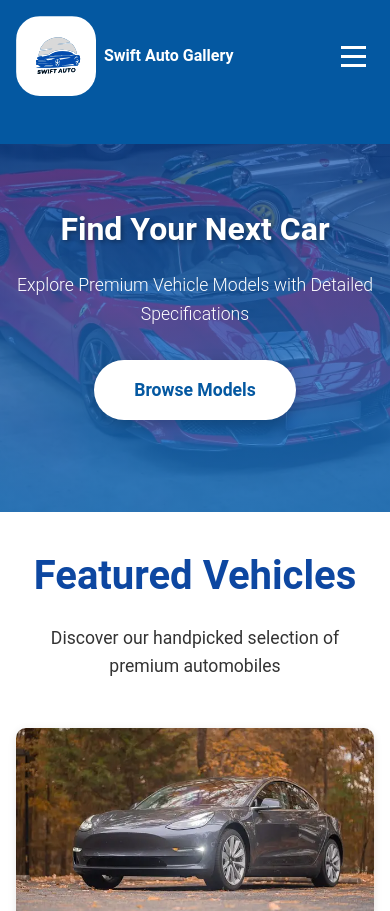
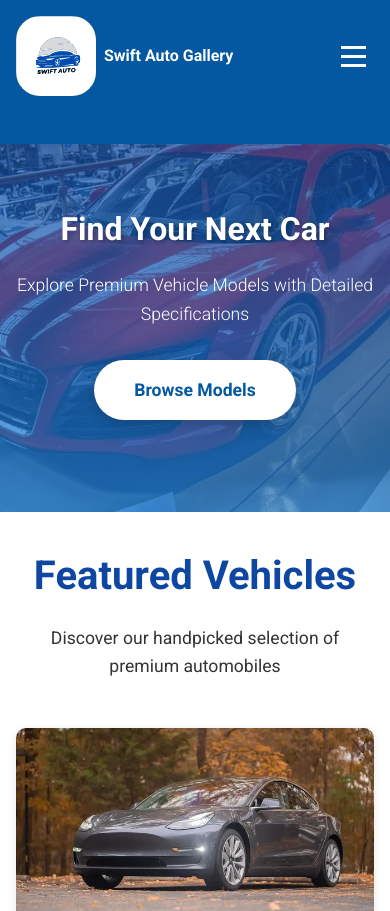
Before and after one commit to jessetusiime/wdd231, a plain HTML site: page final/index.html in a window 390 px wide. Shown: the top 911 px of the page. Drawn offline with Linux system fonts and the light colour scheme.

Commit message:
fixed hero image

```diff
--- a/final/index.html
+++ b/final/index.html
@@ -9,6 +9,14 @@
     <meta property="og:title" content="Swift Auto Gallery - Premium Vehicle Information">
     <meta property="og:description" content="Explore 15+ premium car models with detailed specifications">
     <meta property="og:type" content="website">
+    <meta property="og:image"
+        content="https://pixabay.com/photos/bentley-car-vehicle-automobile-5588541/">
+    <meta property="og:locale" content="https://jessetusiime.github.io/wdd231/final/index.html">
+    <link rel="preconnect" href="https://fonts.googleapis.com">
+    <link rel="preconnect" href="https://fonts.gstatic.com" crossorigin>
+    <link
+        href="https://fonts.googleapis.com/css2?family=Montserrat:ital,wght@0,100..900;1,100..900&family=Roboto:ital,wght@0,100..900;1,100..900&display=swap"
+        rel="stylesheet">
     <link rel="icon" href="images/favicon.ico">
     <title>Swift Auto Gallery - Home</title>
     <link rel="stylesheet" href="styles/main.css">
@@ -42,7 +50,14 @@
     </header>
 
     <main>
-        <section class="hero">
+
+        <section class="hero" aria-label="Car showcase hero section">
+            <picture>
+                <source srcset="images/hero_small.webp" media="(max-width: 640px)">
+                <img src="images/hero.webp" alt="Premium super cars in a show room" class="hero-image"
+                    loading="eager" width="1920" height="1080">
+            </picture>
+
             <div class="hero-content">
                 <h1>Find Your Next Car</h1>
                 <p>Explore Premium Vehicle Models with Detailed Specifications</p>
--- a/final/styles/main.css
+++ b/final/styles/main.css
@@ -15,7 +15,7 @@
 }
 
 body {
-    font-family: 'Roboto', -apple-system, BlinkMacSystemFont, 'Segoe UI', sans-serif;
+    font-family: "Roboto", sans-serif;
     line-height: 1.6;
     color: var(--dark-text);
     background-color: var(--light-gray);
@@ -103,9 +103,10 @@ header {
     transition: 0.3s;
 }
 
+/* Hero Section - UPDATED */
 .hero {
-    background: linear-gradient(rgba(13, 71, 161, 0.7), rgba(30, 136, 229, 0.7)),
-        url('../images/hero.webp') center/cover;
+    position: relative;
+    /* Added */
     color: var(--white);
     text-align: center;
     padding: 8rem 2rem;
@@ -113,6 +114,40 @@ header {
     display: flex;
     align-items: center;
     justify-content: center;
+    overflow: hidden;
+    /* Prevents image overflow */
+}
+
+/* New: Hero image styling */
+.hero-image {
+    position: absolute;
+    top: 0;
+    left: 0;
+    width: 100%;
+    height: 100%;
+    object-fit: cover;
+    object-position: center;
+    z-index: -1;
+    /* Places behind content */
+}
+
+/* New: Gradient overlay using pseudo-element */
+.hero::before {
+    content: '';
+    position: absolute;
+    top: 0;
+    left: 0;
+    width: 100%;
+    height: 100%;
+    background: linear-gradient(rgba(13, 71, 161, 0.7),
+            rgba(30, 136, 229, 0.7));
+    z-index: 0;
+}
+
+.hero-content {
+    position: relative;
+    z-index: 1;
+    max-width: 1200px;
 }
 
 .hero-content h1 {
@@ -144,7 +179,6 @@ header {
     transform: translateY(-2px);
     box-shadow: 0 6px 20px rgba(0, 0, 0, 0.3);
 }
-
 .container {
     max-width: 1200px;
     margin: 0 auto;
```
Also changed, not shown: final/images/hero_small.webp (added).
